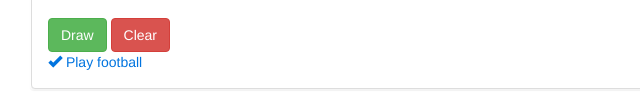
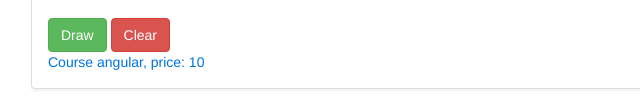
Before and after one commit to genkifsoft/ES6, a plain HTML site: page index.html in a window 1280 px wide. Shown: the part 757-864 px from the top of the page, 0-640 px from the left. Drawn offline with nearby package versions, Linux system fonts and the light colour scheme.

Commit message:
Commit bai so 9 default param

```diff
--- a/index.html
+++ b/index.html
@@ -102,10 +102,10 @@
                             <button onclick="drawShape()" type="button" class="btn btn-success">Draw</button>
                             <button onclick="clearShape()" class="btn btn-danger" type="button">Clear</button>
                             <div id="myContent">
-                                <div id="id-todo-123">
+                                <!-- <div id="id-todo-123">
                                     <i class="glyphicon glyphicon-ok"></i>
                                      <span class="name">Coding</span>
-                                </div>
+                                </div> -->
                             </div>
                         </div>
                     </div>
@@ -122,5 +122,7 @@
     <script src="msg/05-teample-string.js"></script>
     <script src="msg/06-For.js"></script>
     <script src="msg/07-spread.js"></script>
+    <script src="msg/08-Detructuring.js"></script>
+    <script src="msg/09-default-param.js"></script>
   </body>
 </html>
--- /dev/null
+++ b/msg/09-default-param.js
@@ -0,0 +1,6 @@
+function showInfo(name = 'angular', price = 10) {
+    return `Course ${name}, price: ${price}`;
+}
+
+let dom = document.getElementById('myContent');
+dom.innerHTML = showInfo();
```
